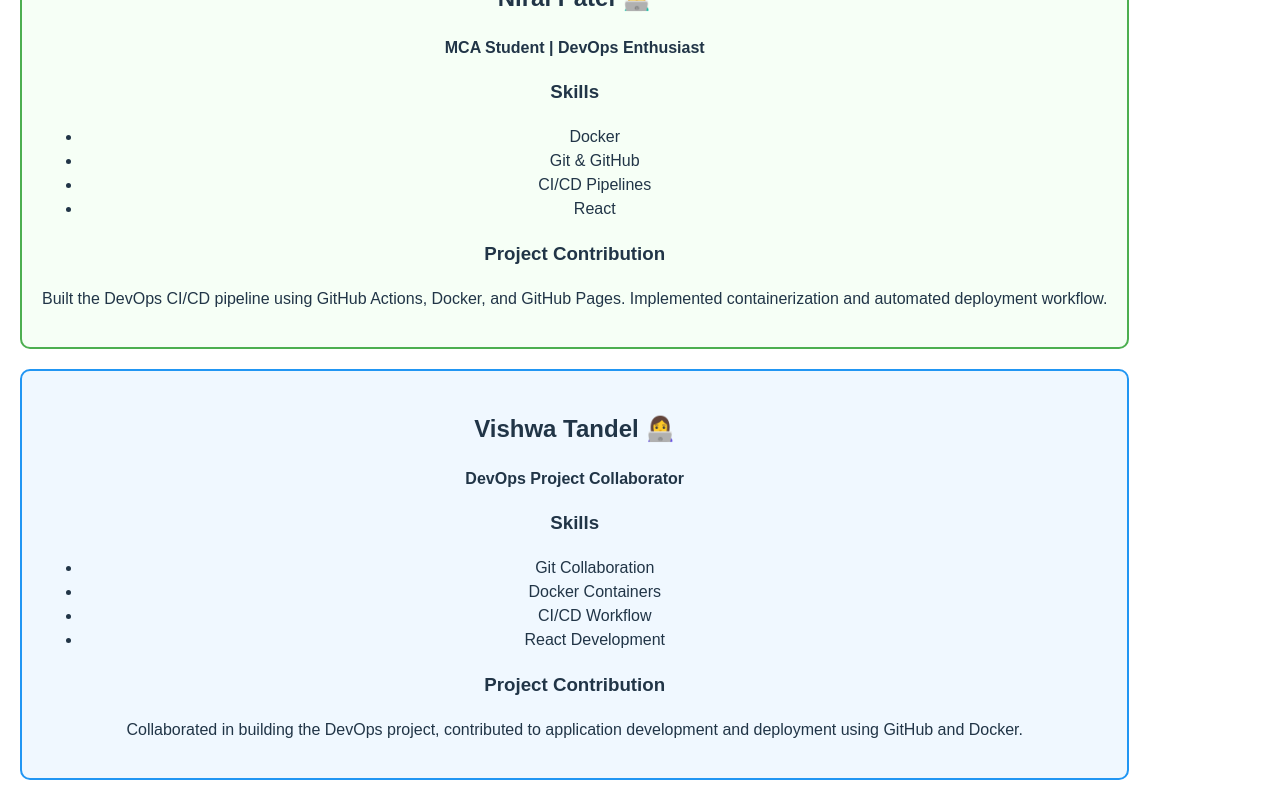
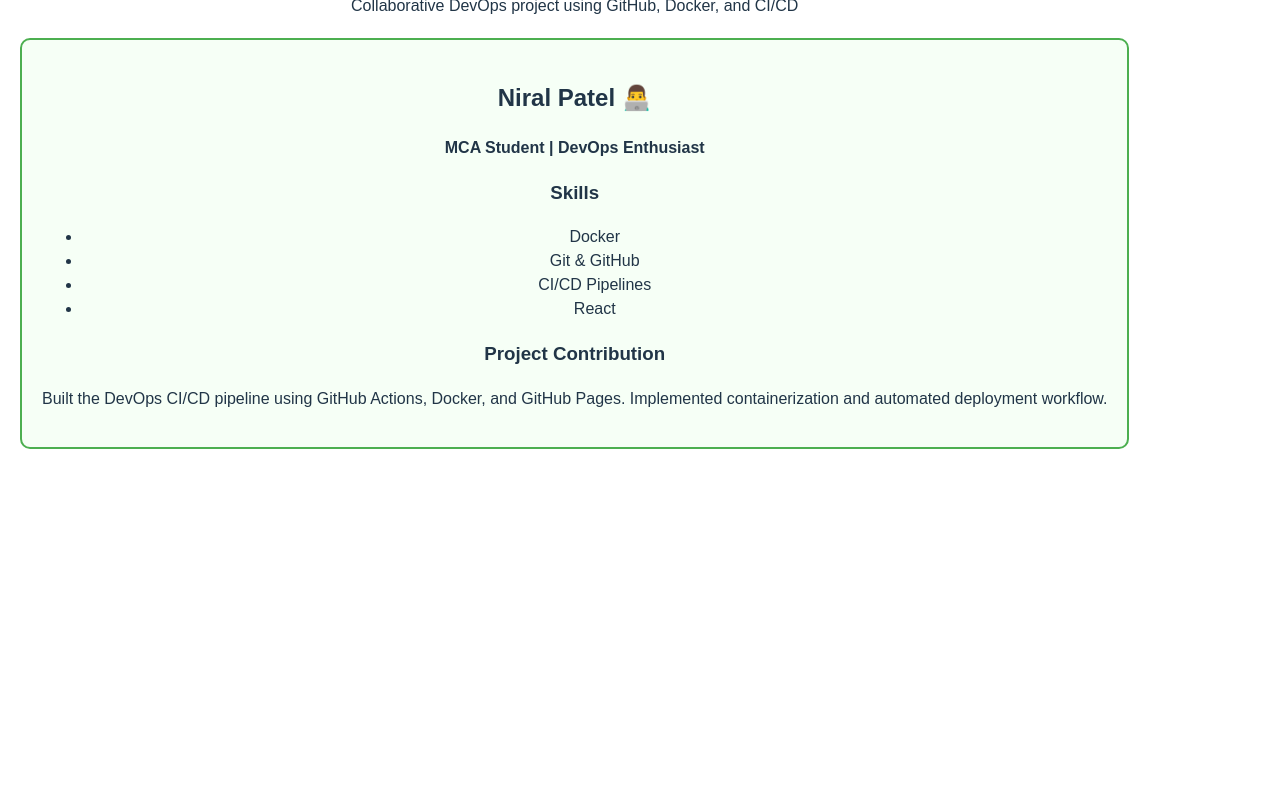
Before and after one commit to NiralPatel-15/devops-react-cicd-project, a React (Vite) app in the folder client/: page / in a window 1280 px wide. Shown: the part 231-1031 px from the top of the page. After the commit the page ends 800 px from the top, so only its background shows below. Built offline with nearby package versions, Linux system fonts and the light colour scheme.

Commit message:
Updated Vishwa portfolio component

```diff
--- a/client/src/Components/VishwaPortfolio.jsx
+++ b/client/src/Components/VishwaPortfolio.jsx
@@ -1,32 +1,11 @@
-import React from 'react'
+import React from "react";
 
 const VishwaPortfolio = () => {
   return (
-    <div style={{
-      border: "2px solid #2196F3",
-      padding: "20px",
-      margin: "20px",
-      borderRadius: "10px",
-      backgroundColor: "#f0f8ff"
-    }}>
-      <h2>Vishwa Tandel 👩‍💻</h2>
-      <p><b>DevOps Project Collaborator</b></p>
+    <div>
 
-      <h3>Skills</h3>
-      <ul>
-        <li>Git Collaboration</li>
-        <li>Docker Containers</li>
-        <li>CI/CD Workflow</li>
-        <li>React Development</li>
-      </ul>
+    </div>
+  );
+};
 
-      <h3>Project Contribution</h3>
-      <p>
-        Collaborated in building the DevOps project, contributed to application
-        development and deployment using GitHub and Docker.
-      </p>
-    </div>
-  )
-}
-
-export default VishwaPortfolio
+export default VishwaPortfolio;
```
